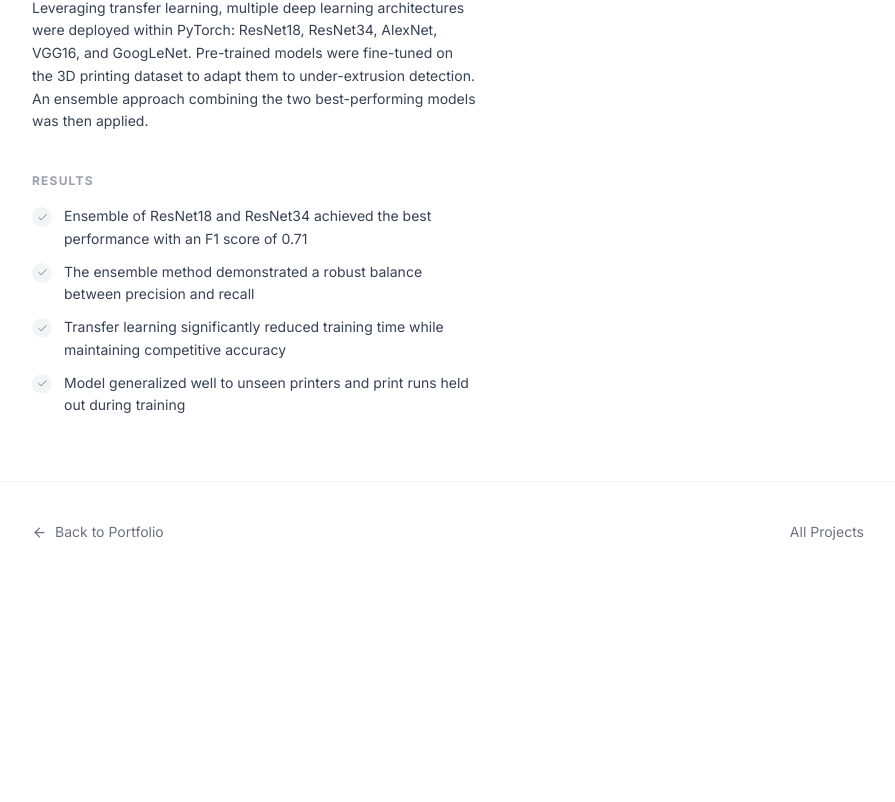
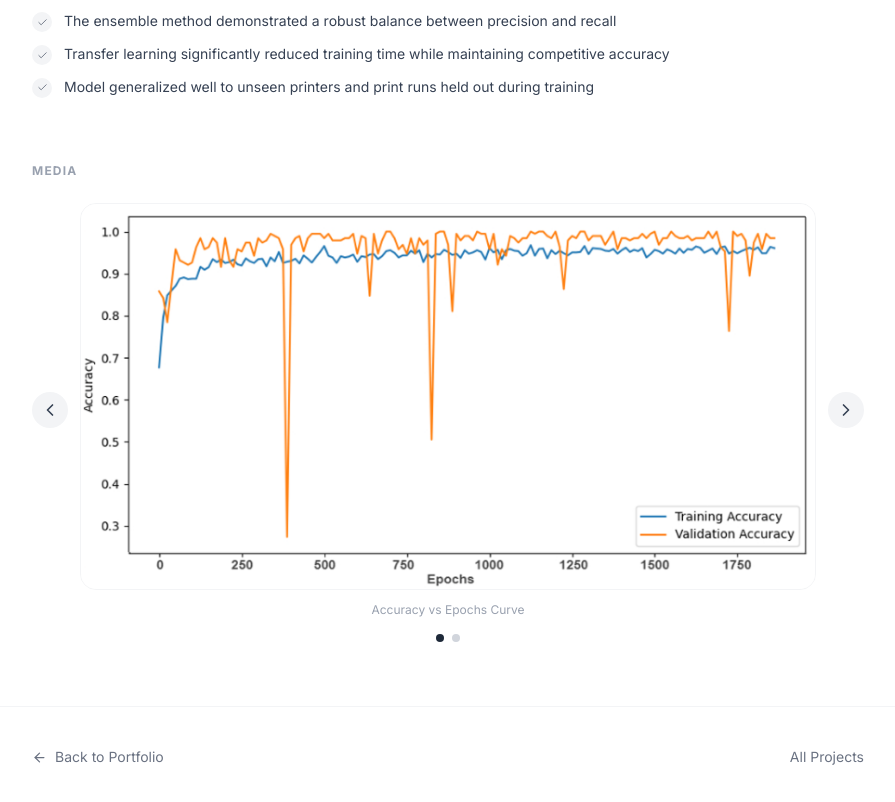
Before and after one commit to BPrakhar30/Portfolio-Website, a Next.js app: page /projects/3d-printing-defect in a window 1280 px wide. Shown: the part 1080-1882 px from the top of the page, without its empty margins (192-1087 px from the left). Before the commit the page ends 1662 px from the top, so only its background shows below. Built offline with nearby package versions, Linux system fonts and the light colour scheme.

Commit message:
Add media carousel and update project media entries

```diff
--- a/src/app/projects/[slug]/page.tsx
+++ b/src/app/projects/[slug]/page.tsx
@@ -1,8 +1,9 @@
 import { notFound } from "next/navigation";
 import Link from "next/link";
-import { getProjectBySlug, projectDetails, ProjectMedia } from "@/data/projectsContent";
+import { getProjectBySlug, projectDetails } from "@/data/projectsContent";
 import { ArrowLeft, ExternalLink, Check } from "lucide-react";
 import { GithubIcon } from "@/components/Icons";
+import { MediaCarousel } from "@/components/MediaCarousel";
 
 export async function generateStaticParams() {
   return projectDetails.map((p) => ({ slug: p.slug }));
@@ -16,57 +17,6 @@ export async function generateMetadata({ params }: { params: Promise<{ slug: str
     title: `${project.title} | Prakhar Bhardwaj`,
     description: project.tagline,
   };
-}
-
-function MediaBlock({ item }: { item: ProjectMedia }) {
-  if (item.type === "youtube") {
-    return (
-      <figure className="my-2">
-        <div className="relative w-full aspect-video rounded-2xl overflow-hidden bg-gray-100">
-          <iframe
-            src={`https://www.youtube.com/embed/${item.src}`}
-            title={item.caption ?? "Project video"}
-            allow="accelerometer; autoplay; clipboard-write; encrypted-media; gyroscope; picture-in-picture"
-            allowFullScreen
-            className="absolute inset-0 w-full h-full"
-          />
-        </div>
-        {item.caption && (
-          <figcaption className="text-xs text-gray-400 text-center mt-2">{item.caption}</figcaption>
-        )}
-      </figure>
-    );
-  }
-
-  if (item.type === "video") {
-    return (
-      <figure className="my-2">
-        <video
-          src={item.src}
-          controls
-          className="w-full rounded-2xl bg-gray-100"
-          playsInline
-        />
-        {item.caption && (
-          <figcaption className="text-xs text-gray-400 text-center mt-2">{item.caption}</figcaption>
-        )}
-      </figure>
-    );
-  }
-
-  return (
-    <figure className="my-2">
-      {/* eslint-disable-next-line @next/next/no-img-element */}
-      <img
-        src={item.src}
-        alt={item.caption ?? "Project screenshot"}
-        className="w-full rounded-2xl object-cover border border-gray-100"
-      />
-      {item.caption && (
-        <figcaption className="text-xs text-gray-400 text-center mt-2">{item.caption}</figcaption>
-      )}
-    </figure>
-  );
 }
 
 export default async function ProjectPage({ params }: { params: Promise<{ slug: string }> }) {
@@ -152,7 +102,6 @@ export default async function ProjectPage({ params }: { params: Promise<{ slug:
 
       {/* Content */}
       <main className="max-w-4xl mx-auto px-8 py-12">
-        <div className={`gap-12 ${hasMedia ? "grid lg:grid-cols-[1fr_340px]" : ""}`}>
         {/* Sections */}
         <div className="space-y-10">
           {project.sections.map((section) => (
@@ -178,18 +127,15 @@ export default async function ProjectPage({ params }: { params: Promise<{ slug:
           ))}
         </div>
 
-          {/* Media sidebar (only shown when media exists) */}
+        {/* Media at bottom */}
         {hasMedia && (
-            <aside className="space-y-6 lg:sticky lg:top-24 lg:self-start">
-              <h2 className="text-xs font-bold uppercase tracking-widest text-gray-400 mb-4">
+          <div className="mt-16">
+            <h2 className="text-xs font-bold uppercase tracking-widest text-gray-400 mb-6">
               Media
             </h2>
-              {project.media.map((item, i) => (
-                <MediaBlock key={i} item={item} />
-              ))}
-            </aside>
+            <MediaCarousel media={project.media} theme="light" />
+          </div>
         )}
-        </div>
       </main>
 
       {/* Footer nav */}
--- /dev/null
+++ b/src/components/MediaCarousel.tsx
@@ -0,0 +1,164 @@
+"use client";
+
+import { useState, useCallback } from "react";
+import { ChevronLeft, ChevronRight } from "lucide-react";
+import { ProjectMedia } from "@/data/projectsContent";
+
+function extractSpotifyId(url: string): string | null {
+  const match = url.match(/open\.spotify\.com\/(show|episode|playlist)\/([a-zA-Z0-9]+)/);
+  return match ? match[2] : null;
+}
+
+function extractSpotifyType(url: string): string {
+  const match = url.match(/open\.spotify\.com\/(show|episode|playlist)\//);
+  return match ? match[1] : "show";
+}
+
+function MediaItem({
+  item,
+  theme,
+}: {
+  item: ProjectMedia;
+  theme: "light" | "dark";
+}) {
+  const borderClass = theme === "dark" ? "border-white/10" : "border-gray-100";
+  const captionClass = theme === "dark" ? "text-gray-500" : "text-gray-400";
+
+  if (item.type === "youtube") {
+    return (
+      <figure>
+        <div className={`relative w-full aspect-video rounded-2xl overflow-hidden ${borderClass} border`}>
+          <iframe
+            src={`https://www.youtube.com/embed/${item.src}`}
+            title={item.caption ?? "Project video"}
+            allow="accelerometer; autoplay; clipboard-write; encrypted-media; gyroscope; picture-in-picture"
+            allowFullScreen
+            className="absolute inset-0 w-full h-full"
+          />
+        </div>
+        {item.caption && (
+          <figcaption className={`text-xs ${captionClass} text-center mt-3`}>{item.caption}</figcaption>
+        )}
+      </figure>
+    );
+  }
+
+  if (item.type === "spotify") {
+    const spotifyId = extractSpotifyId(item.src);
+    const spotifyType = extractSpotifyType(item.src);
+    if (!spotifyId) return null;
+    return (
+      <figure>
+        <div className={`w-full rounded-2xl overflow-hidden ${borderClass} border`}>
+          <iframe
+            src={`https://open.spotify.com/embed/${spotifyType}/${spotifyId}?utm_source=generator&theme=0`}
+            title={item.caption ?? "Spotify embed"}
+            allow="autoplay; clipboard-write; encrypted-media; fullscreen; picture-in-picture"
+            loading="lazy"
+            className="w-full"
+            style={{ height: 352 }}
+          />
+        </div>
+        {item.caption && (
+          <figcaption className={`text-xs ${captionClass} text-center mt-3`}>{item.caption}</figcaption>
+        )}
+      </figure>
+    );
+  }
+
+  if (item.type === "video") {
+    return (
+      <figure>
+        <video
+          src={item.src}
+          controls
+          className={`w-full rounded-2xl ${borderClass} border`}
+          playsInline
+        />
+        {item.caption && (
+          <figcaption className={`text-xs ${captionClass} text-center mt-3`}>{item.caption}</figcaption>
+        )}
+      </figure>
+    );
+  }
+
+  return (
+    <figure>
+      {/* eslint-disable-next-line @next/next/no-img-element */}
+      <img
+        src={item.src}
+        alt={item.caption ?? "Project screenshot"}
+        className={`max-w-full max-h-[70vh] rounded-2xl object-contain ${borderClass} border mx-auto`}
+      />
+      {item.caption && (
+        <figcaption className={`text-xs ${captionClass} text-center mt-3`}>{item.caption}</figcaption>
+      )}
+    </figure>
+  );
+}
+
+export function MediaCarousel({
+  media,
+  theme = "light",
+}: {
+  media: ProjectMedia[];
+  theme?: "light" | "dark";
+}) {
+  const [current, setCurrent] = useState(0);
+  const total = media.length;
+
+  const prev = useCallback(() => setCurrent((c) => (c - 1 + total) % total), [total]);
+  const next = useCallback(() => setCurrent((c) => (c + 1) % total), [total]);
+
+  if (total === 0) return null;
+
+  const isDark = theme === "dark";
+  const arrowBg = isDark
+    ? "bg-white/10 hover:bg-white/20 text-white"
+    : "bg-gray-100 hover:bg-gray-200 text-gray-700";
+  const dotActive = isDark ? "bg-indigo-400" : "bg-gray-800";
+  const dotInactive = isDark ? "bg-white/20" : "bg-gray-300";
+
+  return (
+    <div className="flex flex-col items-center">
+      <div className="relative w-full flex items-center justify-center">
+        {total > 1 && (
+          <button
+            onClick={prev}
+            className={`absolute left-0 z-10 p-2 rounded-full transition-colors ${arrowBg}`}
+            aria-label="Previous media"
+          >
+            <ChevronLeft size={20} />
+          </button>
+        )}
+
+        <div className={`w-full ${total > 1 ? "px-12" : ""}`}>
+          <MediaItem item={media[current]} theme={theme} />
+        </div>
+
+        {total > 1 && (
+          <button
+            onClick={next}
+            className={`absolute right-0 z-10 p-2 rounded-full transition-colors ${arrowBg}`}
+            aria-label="Next media"
+          >
+            <ChevronRight size={20} />
+          </button>
+        )}
+      </div>
+
+      {total > 1 && (
+        <div className="flex items-center gap-2 mt-4">
+          {media.map((_, i) => (
+            <button
+              key={i}
+              onClick={() => setCurrent(i)}
+              className={`w-2 h-2 rounded-full transition-colors ${i === current ? dotActive : dotInactive}`}
+              aria-label={`Go to media ${i + 1}`}
+            />
+          ))}
+        </div>
+      )}
+    </div>
+  );
+}
--- a/src/data/projectsContent.ts
+++ b/src/data/projectsContent.ts
@@ -1,7 +1,8 @@
 export interface ProjectMedia {
-  type: "image" | "video" | "youtube";
+  type: "image" | "video" | "youtube" | "spotify";
   /** For image/video: path relative to /public (e.g. "/projects/ai-podcast/demo.jpg")
-   *  For youtube: the video ID (e.g. "dQw4w9WgXcQ") */
+   *  For youtube: the video ID (e.g. "dQw4w9WgXcQ")
+   *  For spotify: the full Spotify URL (e.g. "https://open.spotify.com/show/...") */
   src: string;
   caption?: string;
 }
@@ -122,8 +123,8 @@ export const projectDetails: ProjectDetail[] = [
       },
     ],
     media: [
-       { type: "image", src: "/projects/End-to-End-AI-Generated-Podcast/podcast.png", caption: "Episode Cover Image" },
-      // { type: "youtube", src: "YOUR_YOUTUBE_VIDEO_ID", caption: "Sample Episode" },
+      { type: "spotify", src: "https://open.spotify.com/show/0jx7N6Uh2xErRfgseU0rjZ", caption: "Listen on Spotify" },
+      { type: "image", src: "/projects/End-to-End-AI-Generated-Podcast/podcast.png", caption: "Episode Cover Image" },
     ],
   },
   {
@@ -190,7 +191,10 @@ export const projectDetails: ProjectDetail[] = [
         ],
       },
     ],
-    media: [],
+    media: [
+      { type: "youtube", src: "OFlqOgHWbqU", caption: "Self Learning Detection System" },
+      { type: "youtube", src: "l3TIrdrO4-w", caption: "Self Learning Detection System" },
+    ],
   },
   {
     slug: "3d-printing-defect",
@@ -377,7 +381,8 @@ export const projectDetails: ProjectDetail[] = [
       },
     ],
     media: [
-      { type: "image", src: "/projects/Foreign-Object-Debris-Detection/output.png", caption: "Example Output" },
+      { type: "youtube", src: "OKrfR5Pr5XE", caption: "Foreign Object Debris Detection Demo" },
+      { type: "image", src: "/projects/Foreign-Object-Debris-Detection/output.png", caption: "Generated Synthetic Dataset Samples" },
     ],
   },
   {
```
Also changed, not shown: src/components/creative/CreativeProjectPage.tsx (+5 -54 lines). Lines whose indentation alone changed are shown as unchanged.
